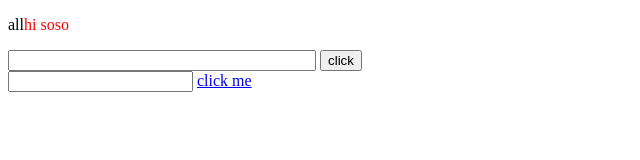
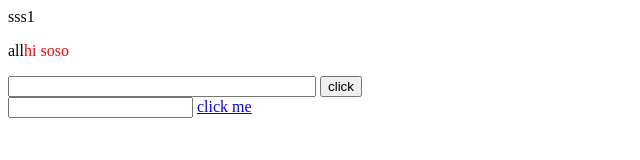
Before and after one commit to soha-dawoud12/jquery, a plain HTML site: page index.html in a window 1280 px wide. Shown: the whole page, without its empty margins (0-640 px from the left). Drawn offline with Linux system fonts and the light colour scheme.

Commit message:
add span

```diff
--- a/index.html
+++ b/index.html
@@ -7,6 +7,7 @@
     <link rel="stylesheet" href="css/style.css">
   </head>
   <body>
+  <span> sss1</span>
     <p><span style="color:#F00">hi soso</span>       </p>
     <input type="text" name="name" value="" style="width:300px">
     <button>click</button>
```
